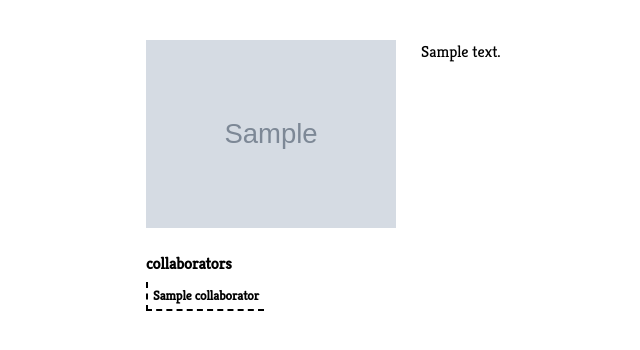
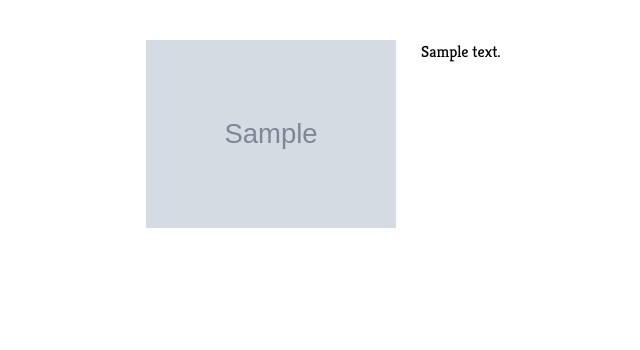
Before and after one commit to ericheep/miscellany, a Django app: template portfolio/templates/portfolio/info.html in a window 1280 px wide. Shown: the part 65-415 px from the top of the page, without its empty margins (19-659 px from the left). Run offline with Django 3.2, Linux system fonts and the light colour scheme; the template is opened without the code that fills it: values that come from a table or form of the project are taken from there, others are empty; tables that the repository leaves empty hold one stand-in row (values such as "Sample post"); grey boxes marked "Sample" are stand-in pictures; some libraries are stand-ins or nearby versions.

Commit message:
:fire: remove collaborators

```diff
--- a/portfolio/templates/portfolio/info.html
+++ b/portfolio/templates/portfolio/info.html
@@ -33,20 +33,5 @@
             {% endif %}
         </div>
     </div>
-
-    {% if collaborators %}
-    <div class="collaborators">
-        <div class="collaborators-heading">collaborators</div>
-        <div class="collaborator-list">
-            {% for person in collaborators %}
-                {% if person.url %}
-                <a class="logo" href="{{ person.url }}" target="_blank" rel="noopener">{{ person.name }}</a>
-                {% else %}
-                <span class="logo">{{ person.name }}</span>
-                {% endif %}
-            {% endfor %}
-        </div>
-    </div>
-    {% endif %}
 </div>
 {% endblock %}
```
